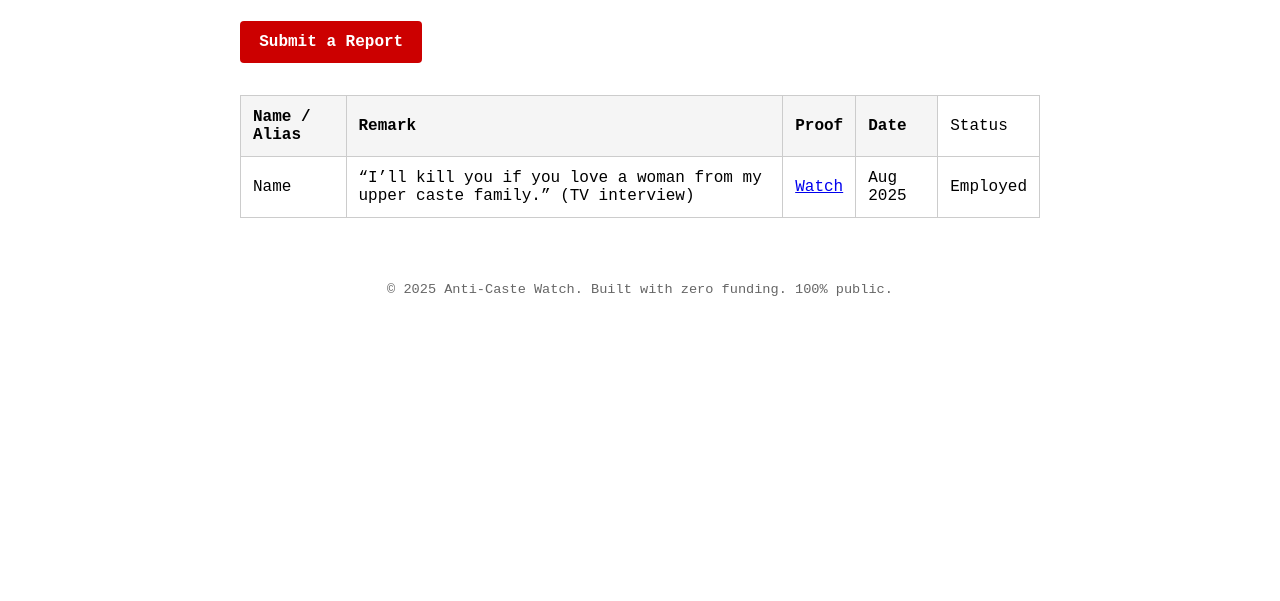
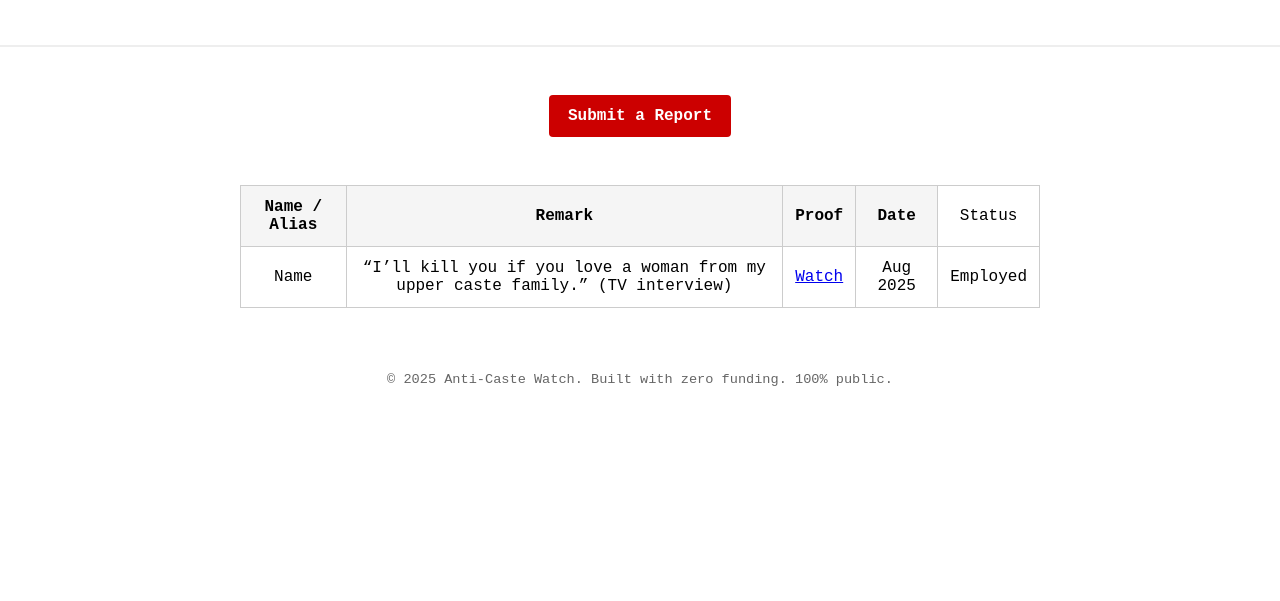
Before and after one commit to anticastewatch/anticastewatch.github.io, a plain HTML site: page index.html in a window 1280 px wide. Shown: the part 199-800 px from the top of the page. Drawn offline with Linux system fonts and the light colour scheme; a web font is replaced by a local one.

Commit message:
Update index.html

```diff
--- a/index.html
+++ b/index.html
@@ -9,10 +9,12 @@
   body, h1, h2, h3, h4, h5, h6, p, table, td, th, a, button {
     font-family: 'Martian Mono', monospace !important;
   }
+  body {
     background: #fff;
     color: #000;
     margin: 0;
     padding: 0;
+    text-align: center;
   }
   header {
     text-align: center;
@@ -25,11 +27,13 @@
   h1 {
     font-size: 2rem;
     margin: 0.5rem 0;
+    text-align: center;
   }
   main {
     padding: 2rem;
     max-width: 800px;
     margin: auto;
+    text-align: center;
   }
   .button {
     background: #c00;
@@ -39,16 +43,20 @@
     display: inline-block;
     border-radius: 4px;
     font-weight: bold;
+    margin: 1rem auto;
   }
   table {
     width: 100%;
     border-collapse: collapse;
     margin-top: 2rem;
+    margin-left: auto;
+    margin-right: auto;
+    text-align: center;
   }
   th, td {
     border: 1px solid #ccc;
     padding: 0.75rem;
-      text-align: left;
+    text-align: center;
   }
   th {
     background: #f5f5f5;
```
Lines whose indentation alone changed are shown as unchanged.
